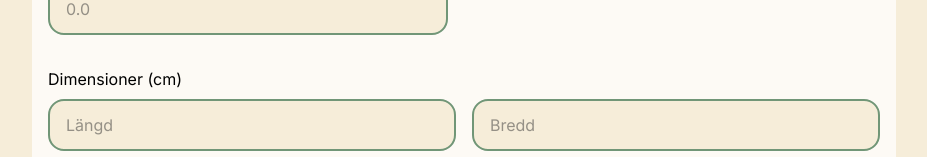
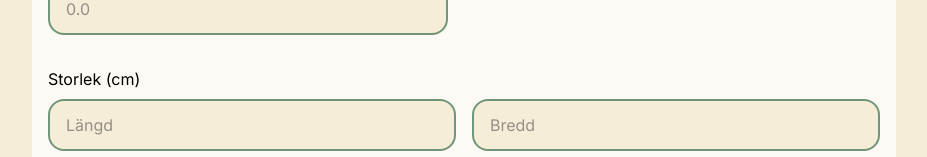
Before and after one commit to ChasAcademy-Team-9/frontend, a React (Vite) app: page /sender/new in a window 1280 px wide. Shown: the part 357-514 px from the top of the page, without its empty margins (176-1103 px from the left). Built offline with nearby package versions, Linux system fonts and the light colour scheme.

Commit message:
Change wording

```diff
--- a/src/pages/sender/New.tsx
+++ b/src/pages/sender/New.tsx
@@ -23,7 +23,7 @@ export function New() {
         <Input label="Beskrivning" id="a" name="description" />
         <Input label="Vikt (kg)" name="0.0" id="weight" />
         <fieldset className="flex flex-wrap gap-4">
-          <legend>Dimensioner (cm)</legend>
+          <legend>Storlek (cm)</legend>
           <Input
             label=""
             id="l"
```
